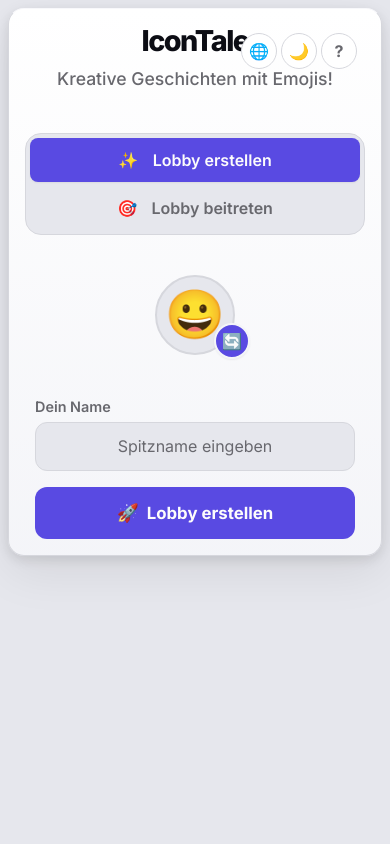
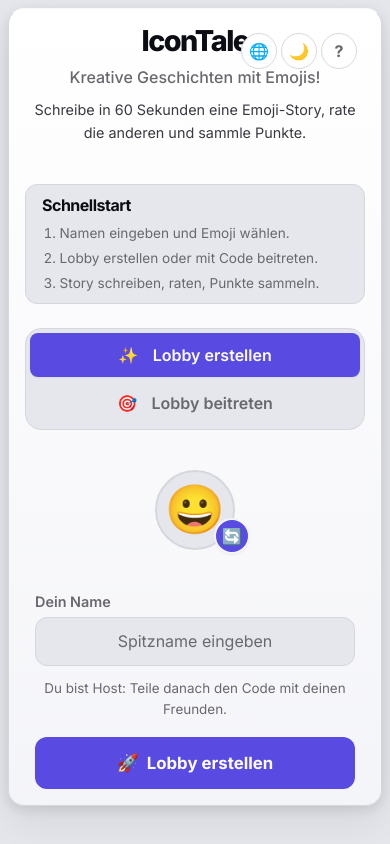
Before and after one commit to arvinka23/icontale_v1, a website with bundled scripts: page public/index.html in a window 390 px wide. Built offline with nearby package versions, Linux system fonts and the light colour scheme.

Commit message:
improve landing UX with quickstart and clearer next-step guidance

```diff
--- a/public/index.html
+++ b/public/index.html
@@ -134,6 +134,7 @@
         <header class="game-header">
             <h1>IconTale</h1>
             <p class="game-subtitle" data-i18n="app.subtitle">Kreative Geschichten mit Emojis!</p>
+            <p class="game-lead" data-i18n="app.lead">Schreibe in 60 Sekunden eine Emoji-Story, rate die anderen und sammle Punkte.</p>
             <div class="header-tools">
                 <button id="language-toggle" class="icon-btn" type="button" data-i18n-attr="aria-label:language.switch, title:language.switch">🌐</button>
                 <button id="theme-toggle" class="icon-btn" type="button" data-i18n-attr="aria-label:theme.toggle, title:theme.toggle">🌙</button>
@@ -145,6 +146,14 @@
 
             <!-- ── Hauptmenü ─────────────────────────────── -->
             <section id="main-menu" class="menu-section" aria-label="Hauptmenü">
+                <div class="quickstart-card" aria-live="polite">
+                    <h2 class="quickstart-title" data-i18n="menu.quickstart.title">Schnellstart</h2>
+                    <ol class="quickstart-list">
+                        <li data-i18n="menu.quickstart.step1">Namen eingeben und Emoji wählen.</li>
+                        <li data-i18n="menu.quickstart.step2">Lobby erstellen oder mit Code beitreten.</li>
+                        <li data-i18n="menu.quickstart.step3">Story schreiben, raten, Punkte sammeln.</li>
+                    </ol>
+                </div>
                 <div class="tabs" role="tablist" aria-label="Lobby">
                     <button id="tab-create" class="tab active" role="tab" aria-selected="true" aria-controls="main-menu">
                         <span class="tab-icon">✨</span> <span data-i18n="menu.tab.create">Lobby erstellen</span>
@@ -170,6 +179,7 @@
                         <label for="room-code-input" class="input-label" data-i18n="menu.roomCode.label">Lobby-Code</label>
                         <input type="text" id="room-code-input" data-i18n-placeholder="menu.roomCode.placeholder" placeholder="6-stelliger Code" maxlength="6" pattern="[A-Za-z0-9]{6}" autocomplete="off">
                     </div>
+                    <p id="menu-context-hint" class="menu-context-hint" data-i18n="menu.hint.create">Du bist Host: Teile danach den Code mit deinen Freunden.</p>
                     <button id="menu-action-btn" class="primary-btn">
                         <span class="btn-icon">🚀</span> <span data-i18n="menu.action.create">Lobby erstellen</span>
                     </button>
@@ -192,6 +202,7 @@
                         </button>
                     </div>
                     <p class="lobby-subtitle" data-i18n="lobby.waiting">Warte auf Spieler...</p>
+                    <p id="lobby-next-step" class="lobby-next-step" data-i18n="lobby.next.host">Nächster Schritt: Stelle den Modus ein und starte bei mindestens 3 Spielern.</p>
                     <div id="spectator-count" class="spectator-count hidden" aria-live="polite">
                         <span class="btn-icon">👁️</span> <span id="spectator-num">0</span> <span id="spectator-label">Zuschauer</span>
                     </div>
--- a/public/styles.css
+++ b/public/styles.css
@@ -353,6 +353,13 @@ textarea {
     margin-top: var(--space-xs);
 }
 
+.game-lead {
+    margin: var(--space-sm) auto 0;
+    max-width: 620px;
+    font-size: 0.96rem;
+    color: var(--text);
+}
+
 .header-tools {
     position: absolute;
     top: var(--space-lg);
@@ -501,6 +508,36 @@ textarea {
     gap: var(--space-md);
 }
 
+.quickstart-card {
+    margin-bottom: var(--space-lg);
+    text-align: left;
+    padding: var(--space-md);
+    border: 1px solid var(--border);
+    border-radius: var(--radius-md);
+    background: var(--bg-dark);
+}
+
+.quickstart-title {
+    font-size: 1rem;
+    margin-bottom: var(--space-xs);
+}
+
+.quickstart-list {
+    margin-left: 1.1rem;
+    color: var(--text-muted);
+    display: flex;
+    flex-direction: column;
+    gap: 0.2rem;
+    font-size: 0.9rem;
+}
+
+.menu-context-hint {
+    max-width: 320px;
+    color: var(--text-muted);
+    font-size: 0.88rem;
+    margin-top: calc(-1 * var(--space-xs));
+}
+
 .input-group {
     display: flex;
     flex-direction: column;
@@ -549,6 +586,12 @@ textarea {
     color: var(--text-muted);
     font-size: 1rem;
     margin-top: var(--space-xs);
+}
+
+.lobby-next-step {
+    margin-top: var(--space-xs);
+    font-size: 0.9rem;
+    color: var(--text);
 }
 
 .room-code {
@@ -654,6 +697,7 @@ textarea {
 .start-hint {
     font-size: 0.9rem;
     color: var(--text-muted);
+    max-width: 420px;
 }
 
 
@@ -1695,6 +1739,22 @@ textarea {
         flex-direction: column;
     }
 
+    #menu-action-btn,
+    #spectator-btn,
+    .tab,
+    .lobby-share-btn {
+        min-height: 44px;
+    }
+
+    .game-lead {
+        font-size: 0.9rem;
+        max-width: 100%;
+    }
+
+    .quickstart-card {
+        padding: var(--space-sm) var(--space-md);
+    }
+
     .tab {
         border-radius: var(--radius-sm);
     }
@@ -1730,6 +1790,19 @@ textarea {
     }
 
     h1 { font-size: 1.8rem; }
+
+    .game-subtitle {
+        font-size: 1rem;
+    }
+
+    .quickstart-list {
+        font-size: 0.85rem;
+    }
+
+    .menu-context-hint,
+    .lobby-next-step {
+        font-size: 0.84rem;
+    }
 
     .lobby-players-grid {
         grid-template-columns: repeat(2, 1fr);
```
